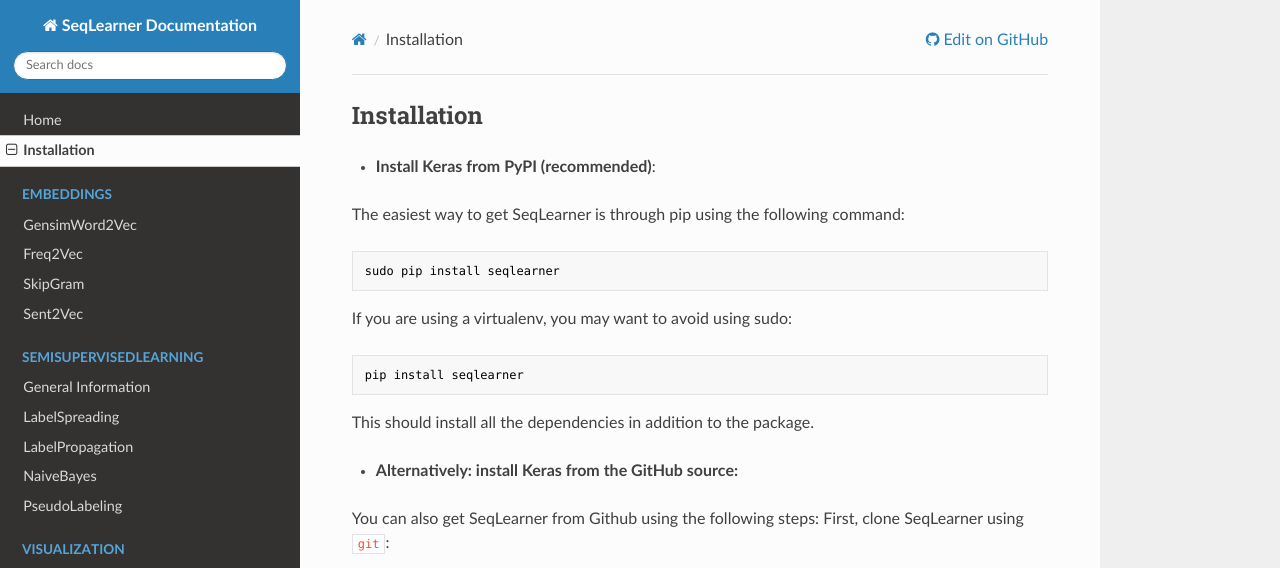
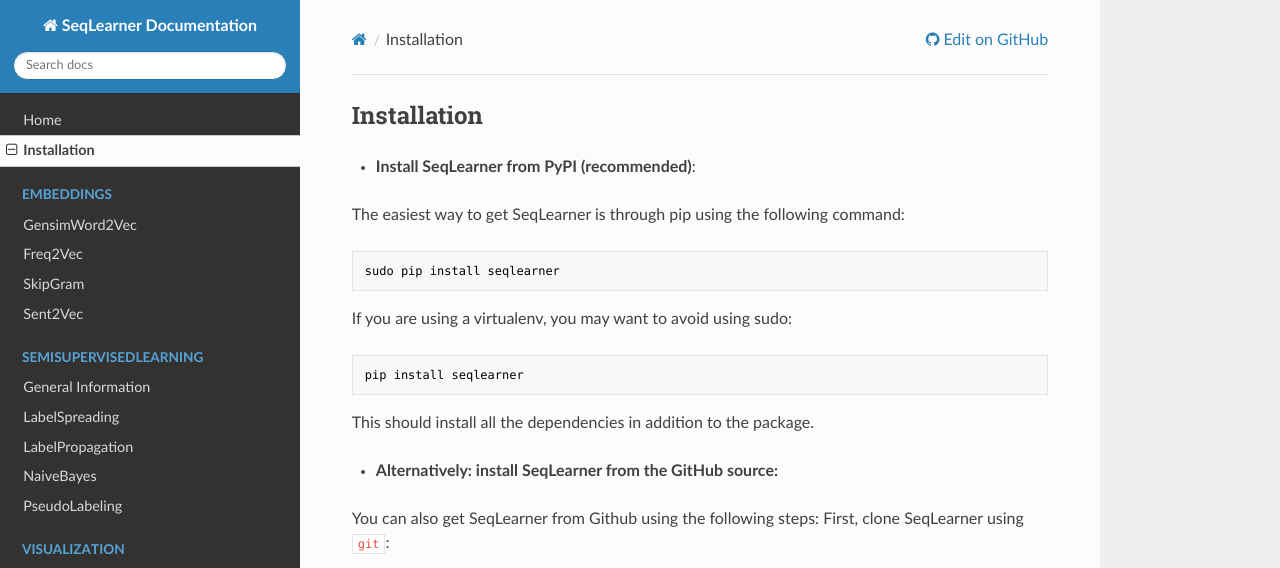
Before and after one commit to EliHei/SeqLearn, an MkDocs documentation site: the page built from docs/installation.md, in a window 1280 px wide and 1300 px high. Shown: the top 568 px of the window. Built offline with MkDocs 1.6.1, drawn with Linux system fonts in a browser that asks for light colours; nearby versions of some CDN libraries.

Commit message:
Update installation md

````diff
--- a/docs/installation.md
+++ b/docs/installation.md
@@ -1,5 +1,5 @@
 ## Installation
-- __Install Keras from PyPI (recommended)__:
+- __Install SeqLearner from PyPI (recommended)__:
 
 The easiest way to get SeqLearner is through pip using the following command:
 ```python
@@ -11,7 +11,7 @@
 ```
 This should install all the dependencies in addition to the package.
 
-- __Alternatively: install Keras from the GitHub source:__
+- __Alternatively: install SeqLearner from the GitHub source:__
 
 You can also get SeqLearner from Github using the following steps:
 First, clone SeqLearner using `git`:
````
